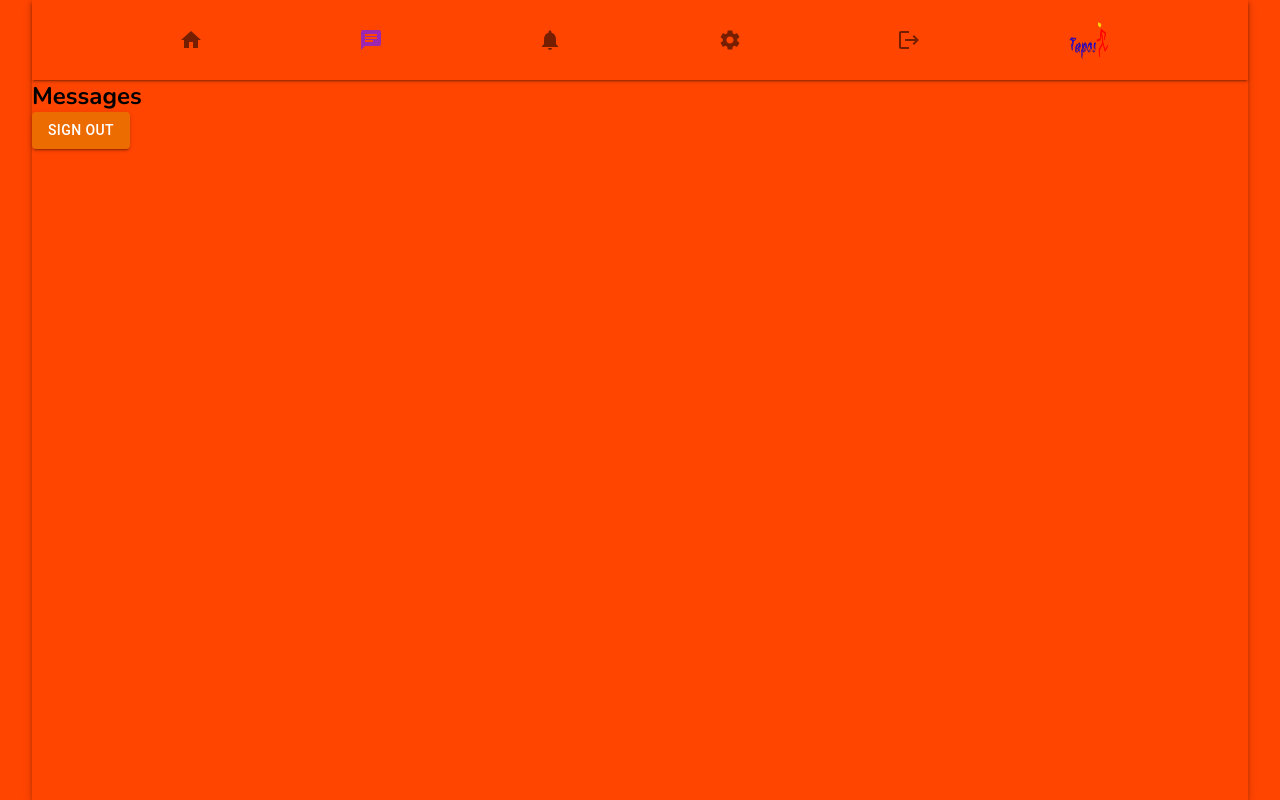
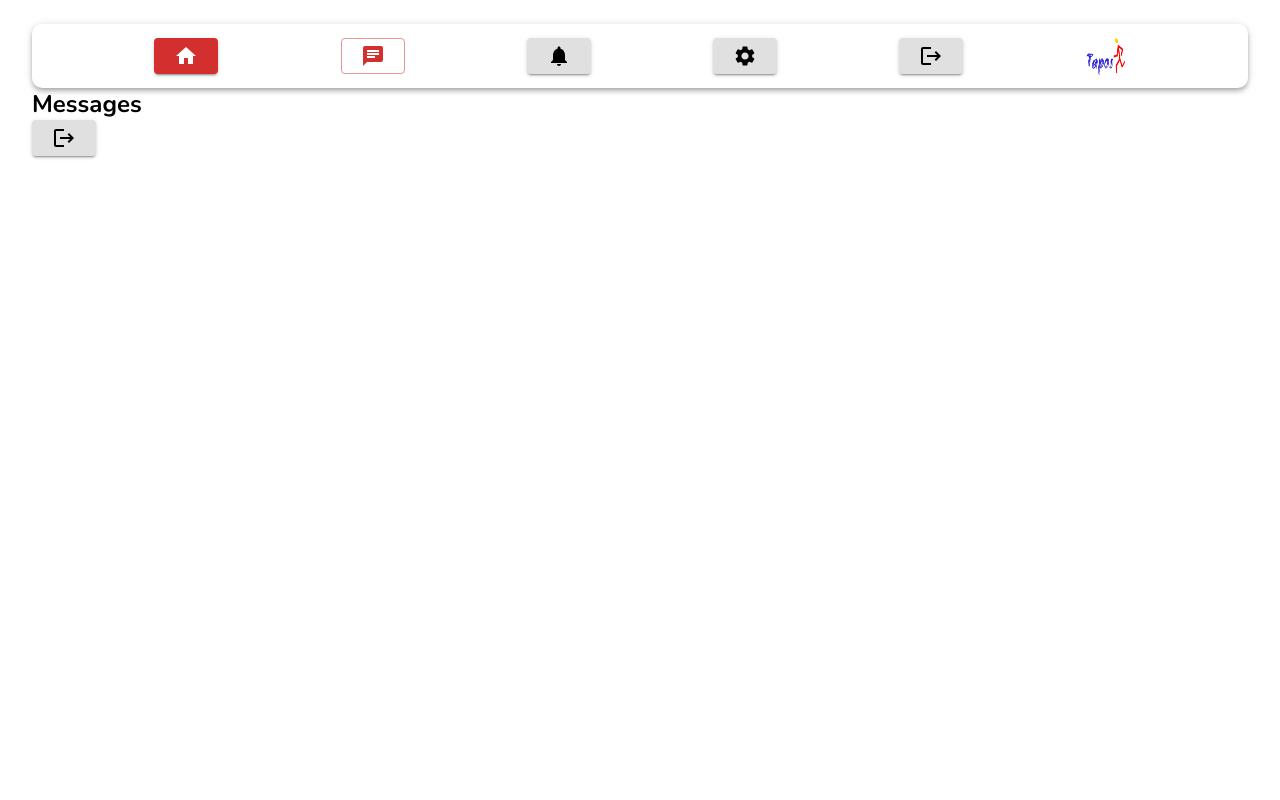
Before and after one commit to r-kabir/bokbok, a React (Vite) app: page /bokbok/message in a window 1280 px wide. Built offline with nearby package versions, Linux system fonts and the light colour scheme.

Commit message:
set user's display name in realtime database

```diff
--- a/src/components/RootLayout.jsx
+++ b/src/components/RootLayout.jsx
@@ -1,30 +1,29 @@
-import { Box, Container, Grid, IconButton, Stack} from '@mui/material'
+import { Box, Container, Grid, IconButton, Stack, Button} from '@mui/material'
 import React from 'react'
 import { Outlet } from 'react-router-dom'
-import HomeIcon from '@mui/icons-material/Home';
-import ChatIcon from '@mui/icons-material/Chat';
-import NotificationsIcon from '@mui/icons-material/Notifications';
-import SettingsIcon from '@mui/icons-material/Settings';
-import LogoutIcon from '@mui/icons-material/Logout';
+import {Home, Chat, Settings, Notifications} from '@mui/icons-material';
 import { Link, useLocation } from 'react-router-dom';
 import tapos from '../assets/tapos.png';
+import SignOut from './SignOut';
 
 const RootLayout = () => {
   const location = useLocation();
   // console.log(location.pathname);
   return (
-    <Box sx={{maxWidth:"95vw", minHeight:"100vh", m:"auto", boxShadow:"4"}}>
-      <Box sx={{ height:"10vh", boxShadow:"2", display:'flex',justifyContent:'space-evenly', alignItems:"center"}} >
+    <Box sx={{maxWidth:"95vw", m:"3vh auto"}}>
+      <Box sx={{ minHeight:"8vh", borderRadius:"10px", boxShadow:"4", display:'flex',justifyContent:'space-evenly', alignItems:"center"}} >
         {/* <Box > */}
-        <Link to="/bokbok/home"><IconButton><HomeIcon color={location.pathname == "/bokbok/home" ? 'secondary':'inherit' }/></IconButton></Link>
-        <Link to="/bokbok/message"><IconButton><ChatIcon color={location.pathname == "/bokbok/message" ?'secondary': 'inherit'}/></IconButton></Link>
-        <IconButton><NotificationsIcon /></IconButton>
-        <IconButton><SettingsIcon /></IconButton>
-        <IconButton><LogoutIcon /></IconButton>
+        <Link to="/bokbok/home"><Button color='error' variant={location.pathname == "/bokbok/home" ?'outlined': 'contained'}><Home/></Button></Link>
+        <Link to="/bokbok/message"><Button color='error' variant={location.pathname == "/bokbok/message" ?'outlined': 'contained'}><Chat /></Button></Link>
+        <Button color='inherit' variant='contained'><Notifications /></Button>
+        <Button color='inherit' variant='contained'><Settings /></Button>
+        <SignOut />
         <img className="tapos" src={tapos} />
         {/* </Box> */}
       </Box>
       <Outlet/>
+      {/* https://i.ibb.co/y0F2SLf/avatar.png */}
+      {/* https://i.ibb.co/QFNMgyM/default-image.png */}
       {/* <Box sx={{height:"90%", bgcolor:"cyan"}}><Outlet /></Box> */}
     </Box>
   )
--- a/src/components/SignOut.jsx
+++ b/src/components/SignOut.jsx
@@ -2,6 +2,7 @@ import React from 'react'
 import { getAuth, signOut } from "firebase/auth";
 import { Button } from '@mui/material';
 import { useNavigate } from 'react-router-dom';
+import { Logout } from '@mui/icons-material';
 
 const SignOut = () => {
     const auth = getAuth();
@@ -20,7 +21,7 @@ const SignOut = () => {
 
   return (
     <div>
-        <Button onClick={handleSignOut} variant="contained" color='warning'>Sign Out</Button>
+        <Button color='inherit' variant='contained' onClick={handleSignOut}><Logout/></Button>
     </div>
   )
 }
--- a/src/index.css
+++ b/src/index.css
@@ -5,7 +5,7 @@
 }
 
 :root {
-    background-color:orangered;
+    /* background-color:orangered; */
     /* padding-top: 15vh ; */
     /* padding-bottom: 15vh; */
     /* max-height: 100vh; */
--- a/src/pages/Home.jsx
+++ b/src/pages/Home.jsx
@@ -10,7 +10,7 @@ import BlockList from '../components/BlockList'
 const Home = () => {
   return (
   <Box sx={{flexGrow:1}}>
-    <Grid container spacing={4} sx={{p:"16px"}}>
+    <Grid container spacing={3} sx={{p:"8px"}}>
       <Grid item xs={12} md={4}><GroupList /></Grid>
       <Grid item xs={12} md={4}><FriendList /></Grid>
       <Grid item xs={12} md={4}><AllUser /></Grid>
--- a/src/pages/Registration.jsx
+++ b/src/pages/Registration.jsx
@@ -5,7 +5,7 @@ import VisibilityIcon from '@mui/icons-material/Visibility';
 import VisibilityOffIcon from '@mui/icons-material/VisibilityOff';
 import image2 from '../assets/image2.jpg';
 import TypoLarge from '../components/TypoLarge';
-import { getAuth, createUserWithEmailAndPassword, sendEmailVerification } from "firebase/auth";
+import { getAuth, createUserWithEmailAndPassword, updateProfile, sendEmailVerification } from "firebase/auth";
 import { useNavigate, Link } from 'react-router-dom';
 
 let bokInitialValues = {
@@ -56,8 +56,12 @@ const Registration = () => {
       loading : true
     })
     createUserWithEmailAndPassword(auth, email, password).then((bokuser)=>{
-      console.log(bokuser);
-      sendEmailVerification(auth.currentUser).then(() => {console.log('verify email sent');});
+
+      updateProfile(auth.currentUser, {
+        displayName: bokValues.fullName, photoURL: "https://i.ibb.co/QFNMgyM/default-image.png"
+      }).then(() => {
+        sendEmailVerification(auth.currentUser).then(() => {console.log('verify email sent'); console.log(bokuser);});
+      })
       setBokValues({
         email:"",
         fullName:"",
```
